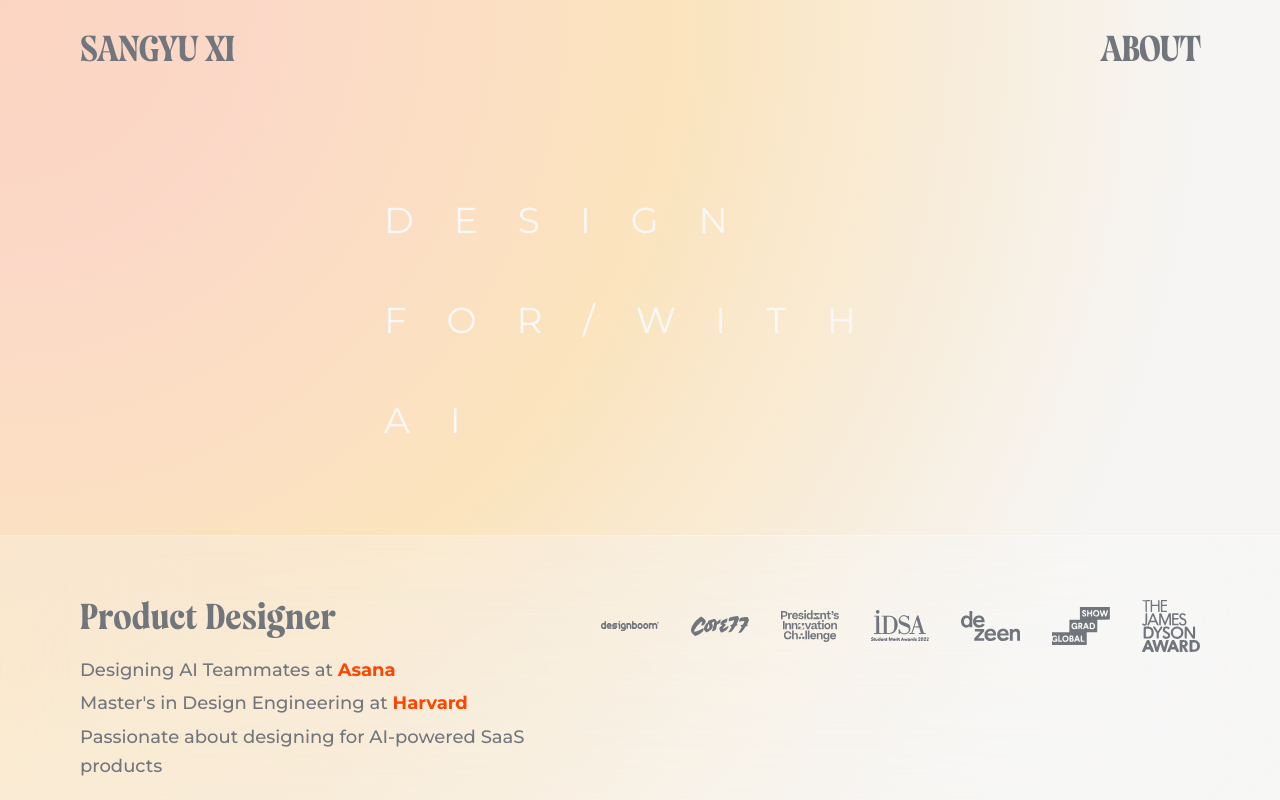
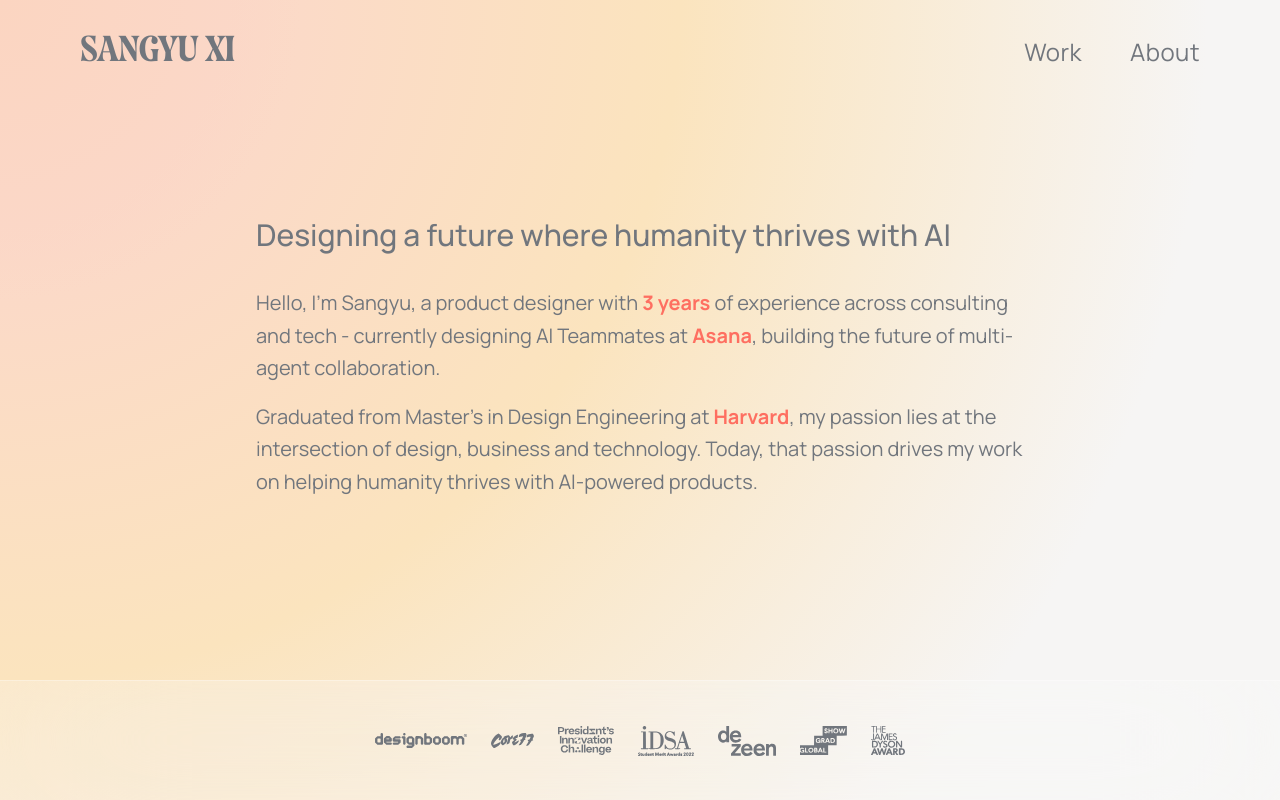
Before and after one commit to sekimataki/portfolio, a Next.js app: page / in a window 1280 px wide. Built offline with nearby package versions, Linux system fonts and the light colour scheme.

Commit message:
UI change

```diff
--- a/app/about/page.tsx
+++ b/app/about/page.tsx
@@ -8,18 +8,35 @@ export default function About() {
   return (
     <div className="relative min-h-screen w-full overflow-x-hidden" style={{ backgroundColor: "rgba(255, 255, 255, 0.08)" }}>
       <div className="relative z-10 min-h-screen">
-        <header className="fixed top-0 left-0 right-0 z-20 h-[10vh] md:h-[13vh] flex items-center justify-between px-5 sm:px-8 md:px-12 lg:px-20">
+      <header className="fixed top-0 left-0 right-0 z-20 h-[10vh] md:h-[13vh] flex items-center justify-between px-5 sm:px-8 md:px-12 lg:px-20">
+        <div className="flex items-center gap-3">
           <Link href="/">
             <h1 className="font-mazeani text-[#71767D] text-xl sm:text-2xl md:text-3xl lg:text-4xl font-normal tracking-tight cursor-pointer hover:text-[#000000] hover:opacity-70 transition-all uppercase">
               Sangyu Xi
             </h1>
           </Link>
-          <Link href="/about">
-            <h2 className="font-mazeani text-[#71767D] text-xl sm:text-2xl md:text-3xl lg:text-4xl font-normal tracking-tight uppercase cursor-pointer hover:text-[#000000] hover:opacity-70 transition-all">
-              About
-            </h2>
+        </div>
+        <nav className="flex items-center gap-6 sm:gap-8 md:gap-12">
+          <a
+            href="#work"
+            className="font-manrope text-[#71767D] text-base sm:text-lg md:text-xl font-medium tracking-[0.5px] cursor-pointer hover:text-[#000000] hover:opacity-70 transition-all"
+          >
+            Work
+          </a>
+          <Link
+            href="/vibe-coding"
+            className="font-manrope text-[#71767D] text-base sm:text-lg md:text-xl font-medium tracking-[0.5px] cursor-pointer hover:text-[#000000] hover:opacity-70 transition-all"
+          >
+            Vibe-coding
           </Link>
-        </header>
+          <Link
+            href="/about"
+            className="font-manrope text-[#71767D] text-base sm:text-lg md:text-xl font-medium tracking-[0.5px] cursor-pointer hover:text-[#000000] hover:opacity-70 transition-all"
+          >
+            Resume
+          </Link>
+        </nav>
+      </header>
 
         <div className="pt-24 sm:pt-28 md:pt-32 pb-12 sm:pb-16 md:pb-20 px-5 sm:px-8 md:px-16 max-w-7xl mx-auto">
           <div className="grid grid-cols-1 md:grid-cols-2 gap-8 sm:gap-12 md:gap-16">
@@ -28,7 +45,7 @@ export default function About() {
                 Hello,<br />I&apos;m Sangyu.
               </h2>
 
-              <div className="space-y-4 sm:space-y-6 font-montserrat text-[#71767D] text-sm sm:text-base leading-relaxed">
+              <div className="space-y-4 sm:space-y-6 font-manrope text-[#71767D] text-sm sm:text-base leading-relaxed">
                 <p>
                 &ldquo;Sangyu(桑榆)&rdquo; comes from a Chinese ancient poem, meaning &ldquo;Sunset&rdquo;. In the poem, it suggests that if one loses something at the sunrise, she will gain something else at the sunset. Growing up, I embraced an adventurous spirit, always prioritizing the richness of experience of my journey.
                 </p>
@@ -69,7 +86,7 @@ export default function About() {
           <div className="mt-12 sm:mt-16 md:mt-20 space-y-10 sm:space-y-12 md:space-y-16">
             <section>
               <h3 className="font-mazeani text-[#000000] text-2xl sm:text-3xl mb-4 sm:mb-6">Education</h3>
-              <div className="space-y-4 sm:space-y-6 font-montserrat text-[#71767D]">
+              <div className="space-y-4 sm:space-y-6 font-manrope text-[#71767D]">
                 <div>
                   <h4 className="font-bold text-base sm:text-lg">Harvard - MS. Design Engineering</h4>
                   <p className="text-xs sm:text-sm text-gray-600">2023 - 2025</p>
@@ -90,7 +107,7 @@ export default function About() {
 
             <section>
               <h3 className="font-mazeani text-[#000000] text-2xl sm:text-3xl mb-4 sm:mb-6">Awards & Recognition</h3>
-              <div className="space-y-4 font-montserrat text-[#71767D]">
+              <div className="space-y-4 font-manrope text-[#71767D]">
                 <div>
                   <h4 className="font-bold text-sm sm:text-base">VP Content & Operations of MIT Product & Tech conference</h4>
                   <p className="text-xs sm:text-sm text-gray-600">2025 - Worked with a team of 50 to plan a 300+ attendee conference.</p>
@@ -120,19 +137,19 @@ export default function About() {
             <div className="flex flex-col md:flex-row justify-between items-start md:items-center gap-6 sm:gap-8">
               <div className="space-y-2">
                 <h4 className="font-mazeani text-[#71767D] text-xl sm:text-2xl uppercase">Sangyu Xi</h4>
-                <p className="font-montserrat text-xs sm:text-sm text-gray-600">
+                <p className="font-manrope text-xs sm:text-sm text-gray-600">
                   Are you an engineer or an entrepreneur?<br />
                   I always welcome new opportunities to exchange ideas and to explore collaborations.<br />
                 </p>
                 <a href="mailto:sangyuxi@gmail.com">
-                <p className="font-montserrat text-xs sm:text-sm text-[#FF4500]">Let&apos;s connect!</p>
+                <p className="font-manrope text-xs sm:text-sm text-[#FF4500]">Let&apos;s connect!</p>
                 </a>
               </div>
               <div className="space-y-2">
-                <h4 className="font-montserrat font-bold text-sm sm:text-base text-[#71767D]">Email</h4>
-                <p className="font-montserrat text-xs sm:text-sm text-[#FF4500]">sangyuxi@gmail.com</p>
-                <h4 className="font-montserrat font-bold text-sm sm:text-base text-[#71767D] mt-4">Phone</h4>
-                <p className="font-montserrat text-xs sm:text-sm text-gray-600">5136380161</p>
+                <h4 className="font-manrope font-bold text-sm sm:text-base text-[#71767D]">Email</h4>
+                <p className="font-manrope text-xs sm:text-sm text-[#FF4500]">sangyuxi@gmail.com</p>
+                <h4 className="font-manrope font-bold text-sm sm:text-base text-[#71767D] mt-4">Phone</h4>
+                <p className="font-manrope text-xs sm:text-sm text-gray-600">5136380161</p>
               </div>
             </div>
             <div className="flex gap-8 items-center mt-6 sm:mt-8">
@@ -142,7 +159,7 @@ export default function About() {
                 </svg>
               </a>
             </div>
-            <p className="font-montserrat text-xs text-gray-500 mt-6 sm:mt-8">
+            <p className="font-manrope text-xs text-gray-500 mt-6 sm:mt-8">
               Copyright &copy; 2026 sangyuxi.com. All rights reserved.
             </p>
           </footer>
--- a/app/page.tsx
+++ b/app/page.tsx
@@ -152,70 +152,86 @@ export default function Home() {
 
       {/* Fixed global header */}
       <header className="fixed top-0 left-0 right-0 z-20 h-[10vh] md:h-[13vh] flex items-center justify-between px-5 sm:px-8 md:px-12 lg:px-20">
+        <div className="flex items-center gap-3">
           <Link href="/">
             <h1 className="font-mazeani text-[#71767D] text-xl sm:text-2xl md:text-3xl lg:text-4xl font-normal tracking-tight cursor-pointer hover:text-[#000000] hover:opacity-70 transition-all uppercase">
               Sangyu Xi
             </h1>
           </Link>
-        <Link href="/about">
-          <h2 className="font-mazeani text-[#71767D] text-xl sm:text-2xl md:text-3xl lg:text-4xl font-normal tracking-tight uppercase cursor-pointer hover:text-[#000000] hover:opacity-70 transition-all">
+        </div>
+        <nav className="flex items-center gap-6 sm:gap-8 md:gap-12">
+          <a
+            href="#work"
+            className="font-manrope text-[#71767D] text-lg sm:text-xl md:text-2xl font-normal tracking-[0.5px] cursor-pointer hover:text-[#000000] hover:opacity-70 transition-all"
+          >
+            Work
+          </a>
+          <Link
+            href="/about"
+            className="font-manrope text-[#71767D] text-lg sm:text-xl md:text-2xl font-normal tracking-[0.5px] cursor-pointer hover:text-[#000000] hover:opacity-70 transition-all"
+          >
             About
-          </h2>
           </Link>
+        </nav>
       </header>
 
       {/* Section 1 */}
      <section className="relative z-10 h-screen snap-start">
-        <div className="absolute top-[10vh] md:top-[13vh] left-0 right-0 bottom-[200px] sm:bottom-[240px] md:bottom-[265px] flex items-center justify-center z-10">
-          <div className="font-montserrat font-regular text-[#F9F8F8] text-2xl sm:text-3xl md:text-4xl leading-[60px] sm:leading-[80px] md:leading-[100px] tracking-[20px] sm:tracking-[30px] md:tracking-[40px] uppercase text-left">
-            <p className="mb-0">DESIGN</p>
-            <p className="mb-0">FOR/WITH</p>
-            <p className="mb-0">AI</p>
+        <div className="absolute top-[9vh] md:top-[12vh] left-0 right-0 bottom-[80px] sm:bottom-[100px] md:bottom-[120px] flex items-center justify-center z-10 px-5 sm:px-8 md:px-12 lg:px-20">
+          <div className="max-w-3xl">
+            <h2 className="font-manrope font-medium text-[#71767D] tracking-[0.5px] text-xl sm:text-2xl md:text-3xl leading-snug sm:leading-snug md:leading-snug tracking-[0px] mb-6 sm:mb-8">
+              Designing a future where humanity thrives with AI
+            </h2>
+
+            <div className="font-manrope font-normal text-[#71767D] text-base sm:text-lg md:text-xl leading-relaxed mb-10 sm:mb-14 md:mb-16">
+              <p className="mb-4">
+                Hello, I&apos;m Sangyu, a product designer with{" "}
+                <a
+                  href="https://www.google.com"
+                  target="_blank"
+                  rel="noopener noreferrer"
+                  className="font-bold text-[#FE6F61] hover:underline transition-all"
+                >
+                  3 years
+                </a>
+                {" "}of experience across consulting and tech - currently designing AI Teammates at{" "}
+                <a
+                  href="https://asana.com/product/ai/ai-teammates"
+                  target="_blank"
+                  rel="noopener noreferrer"
+                  className="font-bold text-[#FE6F61] hover:underline transition-all"
+                >
+                  Asana
+                </a>
+                , building the future of multi-agent collaboration.
+              </p>
+              <p>
+                Graduated from Master&apos;s in Design Engineering at{" "}
+                <a
+                  href="https://mde.harvard.edu/sangyu-xi/"
+                  target="_blank"
+                  rel="noopener noreferrer"
+                  className="font-bold text-[#FE6F61] hover:underline transition-all"
+                >
+                  Harvard
+                </a>
+                , my passion lies at the intersection of design, business and technology. Today, that passion drives my work on helping humanity thrives with AI-powered products.
+              </p>
+            </div>
+
+
           </div>
         </div>
 
         <div
-          className="absolute bottom-0 left-0 w-screen h-[200px] sm:h-[240px] md:h-[265px] border-t border-white/30 z-10"
+          className="absolute bottom-0 left-0 right-0 h-[80px] sm:h-[100px] md:h-[120px] border-t border-white/30 z-10"
           style={{
             backdropFilter: "blur(80px) saturate(80%)",
             WebkitBackdropFilter: "blur(80px) saturate(80%)",
             backgroundColor: "rgba(255, 255, 255, 0.2)",
           }}
         >
-          <div className="flex flex-col sm:flex-row justify-between items-start px-5 sm:px-8 md:px-20 pt-6 sm:pt-10 md:pt-16 gap-4 sm:gap-0">
-            <div className="flex flex-col gap-2 sm:gap-4">
-              <h3 className="font-mazeani text-[#71767D] text-2xl sm:text-3xl md:text-4xl font-normal">
-                Product Designer
-              </h3>
-              <div className="font-montserrat font-medium text-[#71767D] text-sm sm:text-base md:text-lg leading-relaxed">
-                <p className="mb-1">
-                  Designing AI Teammates at{" "}
-                  <a
-                    href="https://asana.com/product/ai/ai-teammates"
-                    target="_blank"
-                    rel="noopener noreferrer"
-                    className="font-bold text-[#FF4500] hover:underline transition-all"
-                  >
-                    Asana
-                  </a>
-                </p>
-                <p className="mb-1">
-                  Master's in Design Engineering at{" "}
-                  <a
-                    href="https://mde.harvard.edu/sangyu-xi/"
-                    target="_blank"
-                    rel="noopener noreferrer"
-                    className="font-bold text-[#FF4500] hover:underline transition-all"
-                  >
-                    Harvard
-                  </a>
-                </p>
-                <p className="mb-0 font-medium hidden sm:block">
-                  Passionate about designing for AI-powered SaaS products
-                </p>
-              </div>
-            </div>
-            <div className="flex items-center gap-3 sm:gap-4 md:gap-8 flex-wrap sm:flex-nowrap">
+          <div className="flex items-center justify-center gap-3 sm:gap-4 md:gap-6 flex-wrap h-full px-5 sm:px-8 md:px-20">
               {[
                 { src: "recognition1.svg", href: "https://www.designboom.com/technology/sangyu-xi-airy-scoliosis-brace-james-dyson-award-10-10-2022/" },
                 { src: "recognition2.svg", href: "https://designawards.core77.com/health-wellness/112463/Airy-scoliosis-brace" },
@@ -234,17 +250,16 @@ export default function Home() {
                   <img
                     src={item.src}
                     alt={`Recognition ${i + 1}`}
-                    className="w-[32px] sm:w-[40px] md:w-[60px] h-auto object-contain hover:opacity-70 transition-opacity"
+                    className={`${i < 2 ? "h-[10px] sm:h-[12px] md:h-[15px]" : "h-[20px] sm:h-[24px] md:h-[30px]"} w-auto object-contain hover:opacity-70 transition-opacity`}
                   />
                 </a>
               ))}
             </div>
         </div>
-        </div>
       </section>
 
       {/* Section 2: Project Preview */}
-      <section className="relative z-10 h-screen snap-start px-5 sm:px-8 md:px-12 lg:px-16 pt-[10vh] md:pt-[12vh] pb-8 md:pb-20">
+      <section id="work" className="relative z-10 h-screen snap-start px-5 sm:px-8 md:px-12 lg:px-16 pt-[10vh] md:pt-[12vh] pb-8 md:pb-20">
 
         <div className="mt-4 md:mt-8 flex flex-col lg:grid h-[calc(100%-1rem)] md:h-[calc(100%-2rem)] gap-4 sm:gap-6 lg:gap-24 lg:grid-cols-[7fr_3fr]">
           <div className="relative h-[45vh] sm:h-[50vh] lg:h-[90%] rounded-sm bg-white/20 shadow-[4px_4px_10px_0px_rgba(171,171,171,0.75)] overflow-hidden order-2 lg:order-1">
@@ -271,7 +286,7 @@ export default function Home() {
               ) : null}
             </div>
             {!displayedProject ? (
-              <div className="absolute inset-0 flex items-center justify-center font-montserrat text-base md:text-xl text-black/35">
+              <div className="absolute inset-0 flex items-center justify-center font-manrope text-base md:text-xl text-black/35">
                 Select a project preview
               </div>
             ) : null}
@@ -294,8 +309,8 @@ export default function Home() {
                     </button>
                     {active ? (
                       <div className="mt-1 space-y-1 sm:space-y-2 lg:space-y-3 text-[#ff5432] transition-all duration-300 hidden lg:block">
-                        <p className="font-montserrat text-lg lg:text-2xl font-semibold">{project.subtitle}</p>
-                        <p className="font-montserrat text-sm lg:text-lg leading-tight max-w-[24rem]">
+                        <p className="font-manrope text-lg lg:text-2xl font-semibold">{project.subtitle}</p>
+                        <p className="font-manrope text-sm lg:text-lg leading-tight max-w-[24rem]">
                           {project.description}
                         </p>
                       </div>
@@ -311,8 +326,8 @@ export default function Home() {
                   if (!active) return null;
                   return (
                     <>
-                      <p className="font-montserrat text-sm sm:text-base font-semibold">{active.subtitle}</p>
-                      <p className="font-montserrat text-xs sm:text-sm leading-tight">{active.description}</p>
+                      <p className="font-manrope text-sm sm:text-base font-semibold">{active.subtitle}</p>
+                      <p className="font-manrope text-xs sm:text-sm leading-tight">{active.description}</p>
                     </>
                   );
                 })()}
--- a/tailwind.config.ts
+++ b/tailwind.config.ts
@@ -10,6 +10,7 @@ const config: Config = {
     extend: {
       fontFamily: {
         playfair: ["var(--font-playfair)", "serif"],
+        manrope: ["var(--font-manrope)", "sans-serif"],
         montserrat: ["var(--font-montserrat)", "sans-serif"],
         mazeani: ["var(--font-mazeani)", "serif"],
       },
```
Also changed, not shown: app/layout.tsx (+8 -2 lines). Lines whose indentation alone changed are shown as unchanged.
